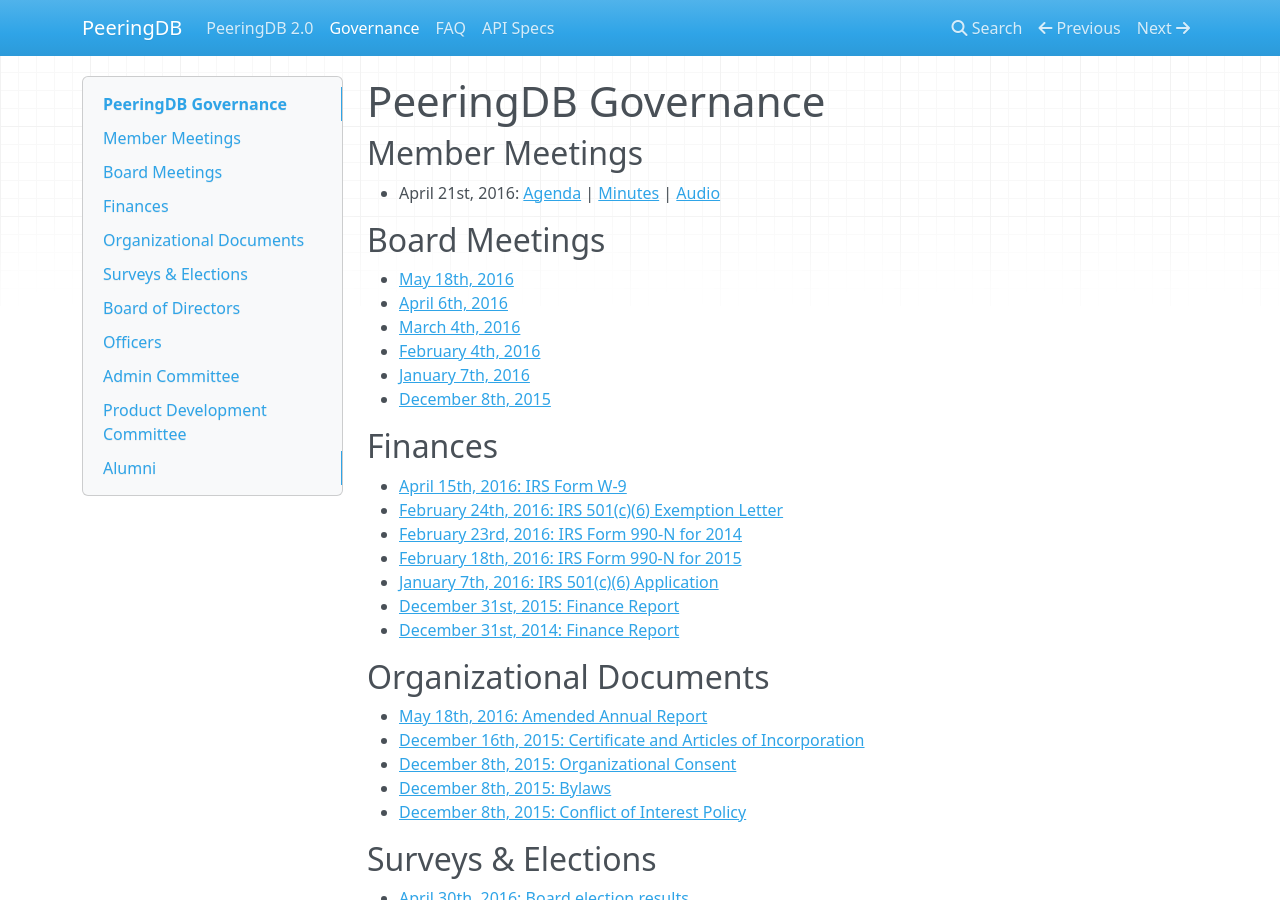
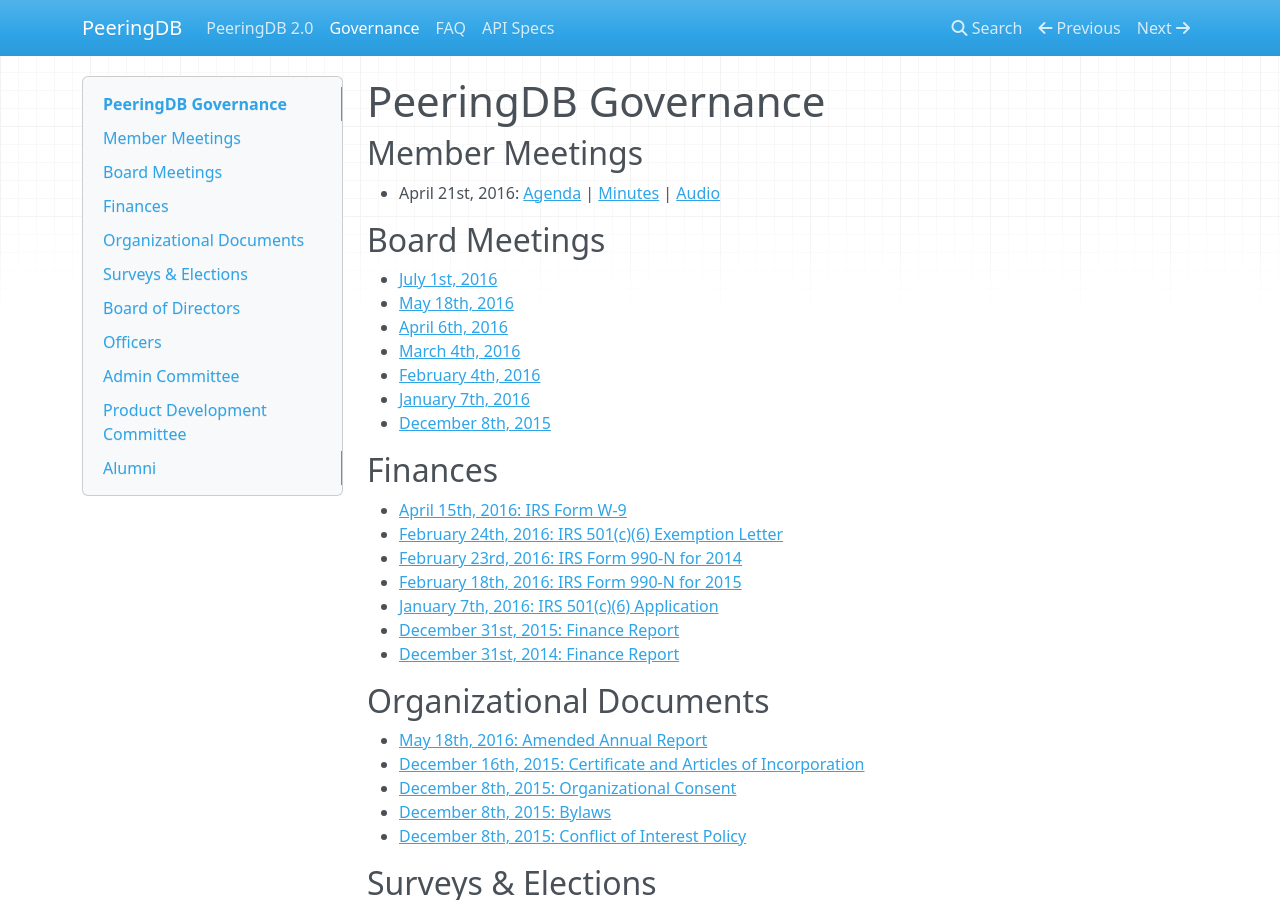
Before and after one commit to peeringdb/docs, an MkDocs documentation site: the page built from docs/gov.md, in a window 1280 px wide and 900 px high. Built offline with MkDocs 1.6.1, drawn with Linux system fonts in a browser that asks for light colours; nearby versions of some CDN libraries; old or Windows-style settings are respelled for this version of MkDocs.

Commit message:
July 1st board meeting.

```diff
--- a/docs/gov.md
+++ b/docs/gov.md
@@ -7,6 +7,7 @@
 
 ## Board Meetings
 
+- [July 1st, 2016](gov/legaldocs/2016-07-01_PeeringDB_Board_Minutes.pdf)
 - [May 18th, 2016](gov/legaldocs/2016-05-18_PeeringDB_Board_Minutes.pdf)
 - [April 6th, 2016](gov/legaldocs/2016-04-06_PeeringDB_Board_Minutes.pdf)
 - [March 4th, 2016](gov/legaldocs/2016-03-04_PeeringDB_Board_Minutes.pdf)
```
Also changed, not shown: 2 other files.
